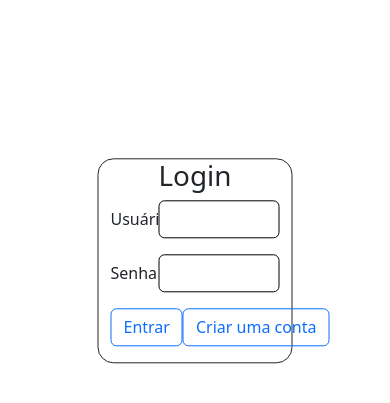
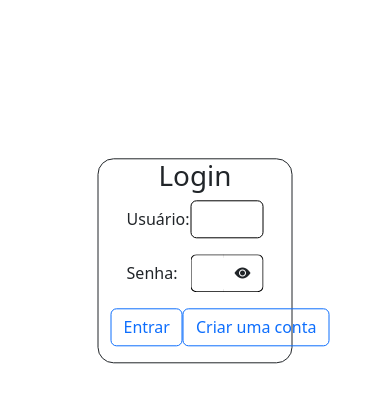
Before and after one commit to XeanG/exerciciobriaodificilpkrl, a PHP site: page / in a window 390 px wide. Shown: the part 161-564 px from the top of the page. Run offline with PHP 8.4, Linux system fonts and the light colour scheme.

Commit message:
mt pouca coisa

```diff
--- a/admin.php
+++ b/admin.php
@@ -6,6 +6,7 @@
   <meta http-equiv="X-UA-Compatible" content="IE=edge">
   <meta name="viewport" content="width=device-width, initial-scale=1.0">
   <link href="https://cdn.jsdelivr.net/npm/bootstrap@5.3.0-alpha1/dist/css/bootstrap.min.css" rel="stylesheet" integrity="sha384-GLhlTQ8iRABdZLl6O3oVMWSktQOp6b7In1Zl3/Jr59b6EGGoI1aFkw7cmDA6j6gD" crossorigin="anonymous">
+  <link rel="stylesheet" href="https://cdn.jsdelivr.net/npm/bootstrap-icons@1.10.3/font/bootstrap-icons.css">
   <link rel="stylesheet" href="/css/style.css">
   <title>Cartucho</title>
 </head>
--- a/css/style.css
+++ b/css/style.css
@@ -1,3 +1,5 @@
+@import url("https://cdn.jsdelivr.net/npm/bootstrap-icons@1.10.3/font/bootstrap-icons.css");
+
 .container {
   border-width: 0.1rem;
   border-style: solid;
@@ -7,3 +9,17 @@
 .form-control {
   border-color: black;
 }
+
+.btn-default,
+.btn-default:hover,
+.btn-default::after {
+  border-color: black;
+  border-left: none;
+  border-bottom-left-radius: 0;
+  border-top-left-radius: 0;
+}
+
+#password,
+#senha {
+  border-right: none;
+}
--- a/index.php
+++ b/index.php
@@ -6,6 +6,7 @@
   <meta http-equiv="X-UA-Compatible" content="IE=edge">
   <meta name="viewport" content="width=device-width, initial-scale=1.0">
   <link href="https://cdn.jsdelivr.net/npm/bootstrap@5.3.0-alpha1/dist/css/bootstrap.min.css" rel="stylesheet" integrity="sha384-GLhlTQ8iRABdZLl6O3oVMWSktQOp6b7In1Zl3/Jr59b6EGGoI1aFkw7cmDA6j6gD" crossorigin="anonymous">
+  <link rel="stylesheet" href="https://cdn.jsdelivr.net/npm/bootstrap-icons@1.10.3/font/bootstrap-icons.css">
   <link rel="stylesheet" href="/css/style.css">
   <title>Tela de login</title>
 </head>
@@ -15,15 +16,20 @@
     <h1 class="text-center">Login</h1>
     <form method="POST" action="login.php">
       <div class="row mb-3 d-flex justify-content-evenly align-items-center">
-        <label for="username" class="text-end col-sm-2 col-form-label w-25">Usuário</label>
-        <div class="col-sm-10 w-75">
+        <label for="username" class="text-end col-sm-2 col-form-label w-25">Usuário:</label>
+        <div class="col-sm-10 w-50">
           <input type="text" class="form-control" id="username" name="username">
         </div>
       </div>
       <div class="row mb-3 d-flex justify-content-evenly align-items-center">
-        <label for="password" class="text-end col-sm-2 col-form-label w-25">Senha</label>
-        <div class="col-sm-10 w-75">
+        <label for="password" class="text-end col-sm-2 col-form-label w-25">Senha:</label>
+        <div class="col-sm-3 w-50 input-group">
           <input type="password" class="form-control" id="password" name="password">
+          <span class="input-group-btn">
+            <button type="button" class="btn btn-default" onclick="mostra_senha('password')">
+              <i class="bi bi-eye-fill"></i>
+            </button>
+          </span>
         </div>
       </div>
       <div class="mb-3 d-flex justify-content-evenly align-items-center">
@@ -33,6 +39,7 @@
     </form>
   </div>
 
+  <script src="/js/script.js"></script>
   <script src="https://cdn.jsdelivr.net/npm/bootstrap@5.3.0-alpha1/dist/js/bootstrap.bundle.min.js" integrity="sha384-w76AqPfDkMBDXo30jS1Sgez6pr3x5MlQ1ZAGC+nuZB+EYdgRZgiwxhTBTkF7CXvN" crossorigin="anonymous"></script>
 </body>
 
--- /dev/null
+++ b/js/script.js
@@ -0,0 +1,13 @@
+function mostra_senha(id) {
+  let input = document.getElementById(id);
+  let icon = document.getElementsByClassName('bi')[0];
+  icon.classList.toggle('bi-eye-fill');
+  icon.classList.toggle('bi-eye-slash');
+  console.log(input);
+  console.log(icon);
+  if (input.getAttribute('type') === 'password') {
+    input.setAttribute('type', 'text');
+  } else {
+    input.setAttribute('type', 'password');
+  }
+}
--- a/pesquisa.php
+++ b/pesquisa.php
@@ -6,6 +6,7 @@
   <meta http-equiv="X-UA-Compatible" content="IE=edge">
   <meta name="viewport" content="width=device-width, initial-scale=1.0">
   <link href="https://cdn.jsdelivr.net/npm/bootstrap@5.3.0-alpha1/dist/css/bootstrap.min.css" rel="stylesheet" integrity="sha384-GLhlTQ8iRABdZLl6O3oVMWSktQOp6b7In1Zl3/Jr59b6EGGoI1aFkw7cmDA6j6gD" crossorigin="anonymous">
+  <link rel="stylesheet" href="https://cdn.jsdelivr.net/npm/bootstrap-icons@1.10.3/font/bootstrap-icons.css">
   <link rel="stylesheet" href="/css/style.css">
   <title>Produto</title>
 </head>
@@ -16,13 +17,13 @@
     <form method="POST" action="pesquisar.php">
       <div class="row mb-3 d-flex justify-content-evenly align-items-center">
         <label for="preco" class="text-end col-sm-2 col-form-label w-25">Preço maior que:</label>
-        <div class="col-sm-10 w-75">
+        <div class="col-sm-10 w-50">
           <input type="number" class="form-control" id="preco" name="preco" step="0.01">
         </div>
       </div>
       <div class="row mb-3 d-flex justify-content-evenly align-items-center">
         <label for="nome" class="text-end col-sm-2 col-form-label w-25">Nome do produto:</label>
-        <div class="col-sm-10 w-75">
+        <div class="col-sm-10 w-50">
           <input type="text" class="form-control" id="nome" name="nome">
         </div>
       </div>
```
Also changed, not shown: adicionar_cartucho.php (+17 -2 lines), cartucho.php (+5 -3 lines), mostrar_cartuchos.php (+4 -3 lines), registro.php (+12 -4 lines).
